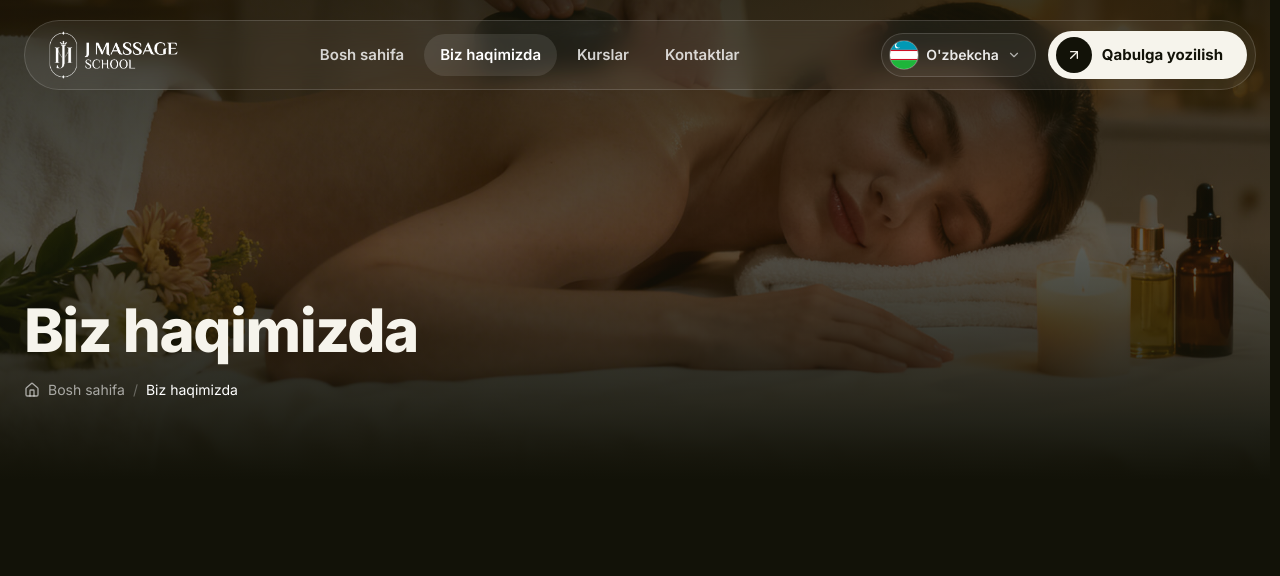
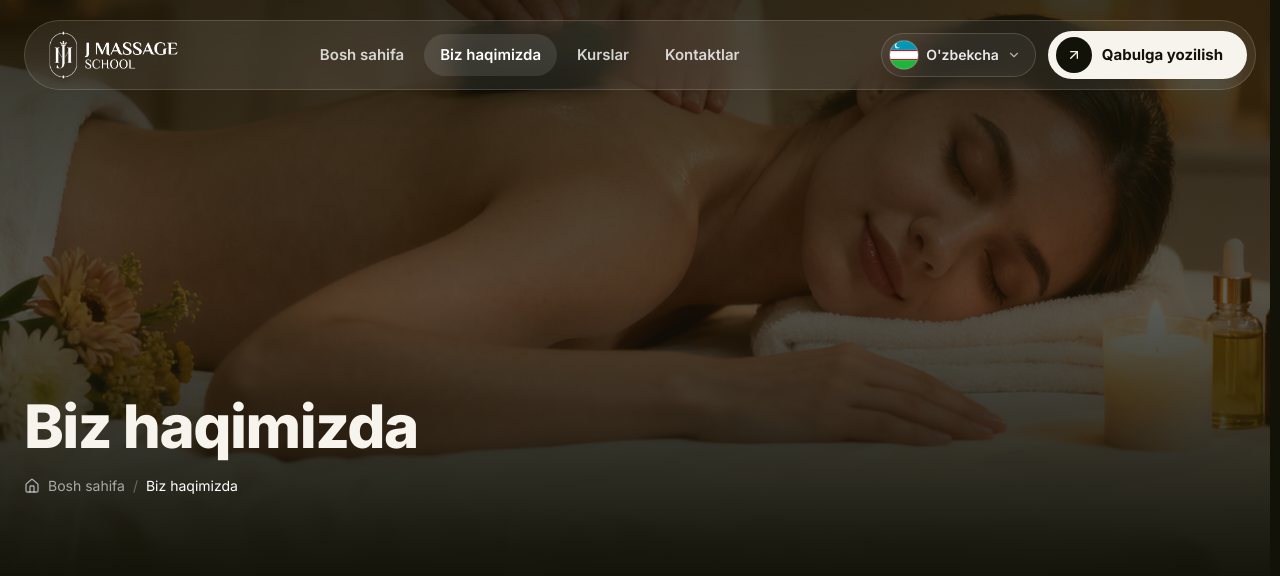
Before and after one commit to AkmaljonYusupov/j_massage, a Next.js app: page /about in a window 1280 px wide. Shown: the top 576 px of the page. Built offline with nearby package versions, Linux system fonts and the light colour scheme.

Commit message:
navbar page hero offcanvas update cod project

```diff
--- a/app/about/page.tsx
+++ b/app/about/page.tsx
@@ -5,7 +5,7 @@ import { PageHero } from "@/components/PageHero/PageHero";
 export default function AboutPage() {
   return (
     <main className="min-h-screen bg-revoza-ink text-revoza-cream">
-      <PageHero titleKey="navbar.about" image="/images/hero-about.jpg" />
+      <PageHero titleKey="navbar.about" image="/images/hero-about.jpg"  />
     </main>
   );
 }
--- a/components/LanguageSwitcher/LanguageSwitcher.tsx
+++ b/components/LanguageSwitcher/LanguageSwitcher.tsx
@@ -81,12 +81,15 @@ export function LanguageSwitcher({
         <button
           type="button"
           className={cn(
-            "group inline-flex h-11 items-center gap-2 rounded-full border border-white/15 bg-white/5 pl-2 pr-3.5 text-sm font-semibold text-white/90 transition-colors hover:bg-white/10 hover:text-white",
+            // 1024–1280px (lg, xl emas) oralig'ida joy tejash uchun ixcham
+            // o'lcham/shrift, 1280px (xl) dan boshlab avvalgi to'liq o'lcham.
+            "group inline-flex h-10 items-center gap-1.5 rounded-full border border-white/15 bg-white/5 pl-1.5 pr-2.5 text-xs font-semibold text-white/90 transition-colors hover:bg-white/10 hover:text-white",
+            "xl:h-11 xl:gap-2 xl:pl-2 xl:pr-3.5 xl:text-sm",
             "data-[state=open]:bg-white/10 data-[state=open]:text-white",
             className
           )}
         >
-          <CurrentFlag className="h-7 w-7" />
+          <CurrentFlag className="h-6 w-6 xl:h-7 xl:w-7" />
           {current.native}
           <ChevronDown className="h-3.5 w-3.5 opacity-70 transition-transform duration-200 group-data-[state=open]:rotate-180" />
         </button>
--- a/components/Navbar/MobileNav.tsx
+++ b/components/Navbar/MobileNav.tsx
@@ -54,6 +54,8 @@ export function MobileNav() {
         <button
           type="button"
           aria-label={t("navbar.openMenu")}
+          // Diqqat: to'liq desktop menyu "lg" (1024px) dan boshlab ko'rinadi
+          // (Navbar.tsx bilan mos), shuning uchun bu tugma ham "lg:hidden".
           className="flex h-11 w-11 items-center justify-center rounded-full border border-white/15 bg-white/5 text-revoza-cream transition-colors hover:bg-white/10 lg:hidden"
         >
           <Menu className="h-5 w-5" />
--- a/components/Navbar/Navbar.tsx
+++ b/components/Navbar/Navbar.tsx
@@ -32,20 +32,29 @@ export function Navbar() {
     return pathname.startsWith(href);
   }
 
+  // To'liq menyu yana "lg" (1024px) dan boshlab ko'rinadi (siz so'ragandek,
+  // masalan 1277px kabi kengliklarda ham matn holida chiqadi). Siqilib
+  // qolmasligi uchun 1024–1280px oralig'ida (lg, lekin hali xl emas) hamma
+  // narsa: logo, havolalar, "Qabulga yozilish" tugmasi va til almashtirgich —
+  // birozgina ixchamlashtirilgan (kichikroq shrift/padding), 1280px (xl) dan
+  // boshlab esa avvalgi to'liq o'lchamiga qaytadi.
+
   return (
     <motion.header
       initial={{ y: -28, opacity: 0 }}
       animate={{ y: 0, opacity: 1 }}
       transition={{ duration: 0.55, ease: [0.22, 1, 0.36, 1] }}
-      className="fixed inset-x-0 top-0 z-50 pt-3 sm:pt-5"
+      className="fixed inset-x-0 top-0 z-50 lg:pt-5"
     >
-      <div className="container">
+      <div className="lg:container">
         <div
           className={cn(
-            "flex items-center justify-between gap-4 rounded-full border py-2.5 pl-4 pr-2 text-revoza-cream transition-all duration-300 sm:pl-6",
+            "flex items-center justify-between gap-2 py-3 pl-4 pr-3 text-revoza-cream transition-all duration-300 sm:pl-6 lg:gap-2 xl:gap-4",
+            "border-b border-white/10",
+            "lg:rounded-full lg:border lg:border-white/15 lg:py-2 lg:pl-5 lg:pr-2 xl:py-2.5 xl:pl-6",
             scrolled
-              ? "border-white/15 bg-revoza-ink/85 shadow-lg shadow-black/30 backdrop-blur-xl"
-              : "border-white/15 bg-white/[0.06] backdrop-blur-md"
+              ? "bg-revoza-ink/85 backdrop-blur-xl lg:shadow-lg lg:shadow-black/30"
+              : "bg-white/[0.08] backdrop-blur-md"
           )}
         >
           <Link
@@ -61,11 +70,11 @@ export function Navbar() {
               priority
               quality={100}
               unoptimized
-              className="h-10 w-auto sm:h-12"
+              className="h-10 w-auto sm:h-12 lg:h-9 xl:h-12"
             />
           </Link>
 
-          <nav className="hidden flex-1 items-center justify-center gap-1 lg:flex">
+          <nav className="hidden flex-1 items-center justify-center gap-0 lg:flex xl:gap-1">
             {NAV_LINKS.map((link) => {
               const active = isActive(link.href);
               return (
@@ -73,7 +82,7 @@ export function Navbar() {
                   key={link.key}
                   href={link.href}
                   className={cn(
-                    "relative rounded-full px-4 py-2.5 text-[15px] font-semibold transition-colors",
+                    "relative whitespace-nowrap rounded-full px-2.5 py-2 text-[13px] font-semibold transition-colors xl:px-4 xl:py-2.5 xl:text-[15px]",
                     active ? "text-white" : "text-white/80 hover:text-white"
                   )}
                 >
@@ -94,14 +103,14 @@ export function Navbar() {
             })}
           </nav>
 
-          <div className="flex shrink-0 items-center gap-2 sm:gap-3">
+          <div className="flex shrink-0 items-center gap-1.5 sm:gap-2 lg:gap-2 xl:gap-3">
             <LanguageSwitcher className="hidden md:inline-flex" />
 
             <Link
               href="/contact"
-              className="hidden h-12 items-center gap-2.5 rounded-full bg-revoza-cream pl-2 pr-6 text-[15px] font-bold text-revoza-ink transition-colors hover:bg-white lg:inline-flex"
+              className="hidden h-11 items-center gap-2 whitespace-nowrap rounded-full bg-revoza-cream pl-2 pr-4 text-[13px] font-bold text-revoza-ink transition-colors hover:bg-white lg:inline-flex xl:h-12 xl:gap-2.5 xl:pr-6 xl:text-[15px]"
             >
-              <span className="flex h-9 w-9 items-center justify-center rounded-full bg-revoza-ink text-revoza-cream">
+              <span className="flex h-8 w-8 items-center justify-center rounded-full bg-revoza-ink text-revoza-cream xl:h-9 xl:w-9">
                 <ArrowUpRight className="h-4 w-4" />
               </span>
               {t("navbar.bookAppointment")}
--- a/components/PageHero/PageHero.tsx
+++ b/components/PageHero/PageHero.tsx
@@ -11,8 +11,14 @@ interface PageHeroProps {
   titleKey: string;
   image: string;
   imageAlt?: string;
-  /** Rasmning qaysi qismi ko'rinsin: "center", "top", "50% 30%" va h.k. */
+  /** Desktop uchun rasm pozitsiyasi: "center", "top", "50% 30%" va h.k. */
   objectPosition?: string;
+  /**
+   * Mobil uchun alohida pozitsiya. Berilmasa, objectPosition ishlatiladi.
+   * Tor ekranda rasm ko'proq kesilib, "zoom" bo'lib ko'rinishi mumkin —
+   * shu prop orqali mobil uchun kamroq kesiladigan qismini tanlashingiz mumkin.
+   */
+  mobileObjectPosition?: string;
   align?: "left" | "center";
   className?: string;
 }
@@ -21,27 +27,41 @@ export function PageHero({
   titleKey,
   image,
   imageAlt = "",
-  objectPosition = "center 35%",
+  objectPosition = "center 55%",
+  mobileObjectPosition,
   align = "left",
   className,
 }: PageHeroProps) {
   const { t } = useLanguage();
+  const mobilePos = mobileObjectPosition ?? objectPosition;
 
   return (
     <section
       className={cn(
-        "relative isolate flex min-h-[52vh] items-end overflow-hidden pb-14 pt-40 sm:min-h-[60vh] sm:pb-20 sm:pt-48",
+        // Balandlikni birozgina oshirdik — pastda (qizil chizilgan joy)
+        // ko'proq bo'sh/fon ko'rinishi uchun.
+        "relative isolate flex min-h-[52vh] items-end overflow-hidden pb-16 pt-40 sm:min-h-[68vh] sm:pb-24 sm:pt-48 lg:min-h-[74vh]",
         className
       )}
     >
+      {/* Mobil versiya: alohida object-position */}
       <Image
         src={image}
         alt={imageAlt}
         fill
         priority
         sizes="100vw"
+        style={{ objectPosition: mobilePos }}
+        className="-z-10 object-cover sm:hidden"
+      />
+      {/* sm va undan katta: desktop uchun object-position */}
+      <Image
+        src={image}
+        alt={imageAlt}
+        fill
+        sizes="100vw"
         style={{ objectPosition }}
-        className="-z-10 object-cover"
+        className="-z-10 hidden object-cover sm:block"
       />
 
       <div className="absolute inset-0 -z-10 bg-revoza-ink/50" />
```
